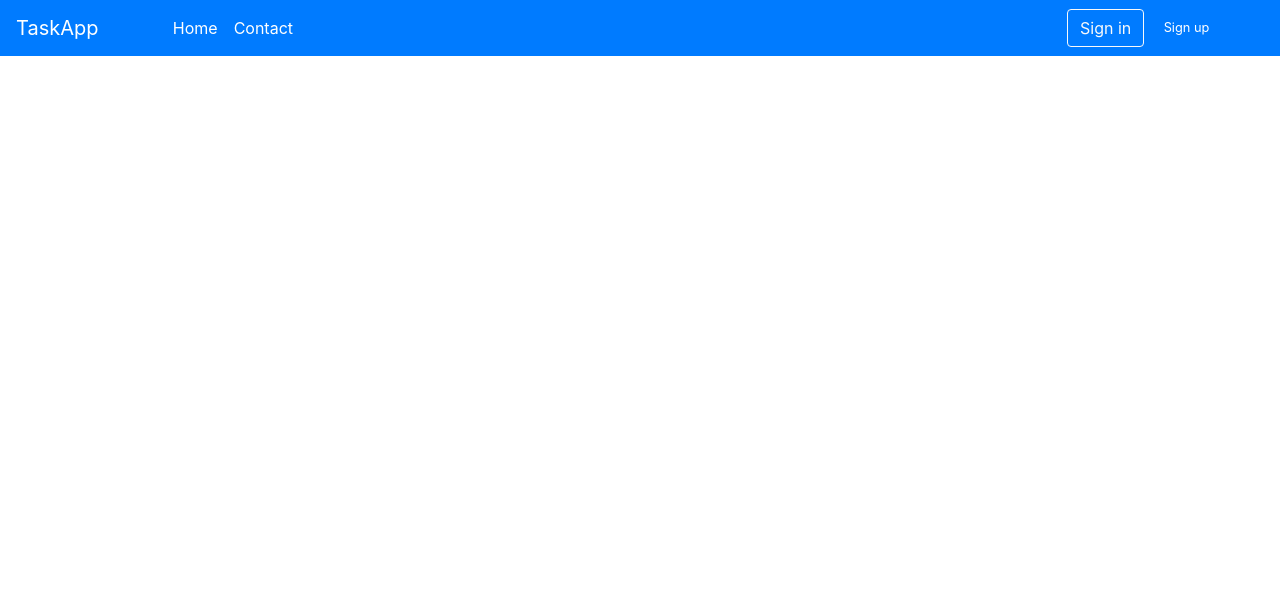
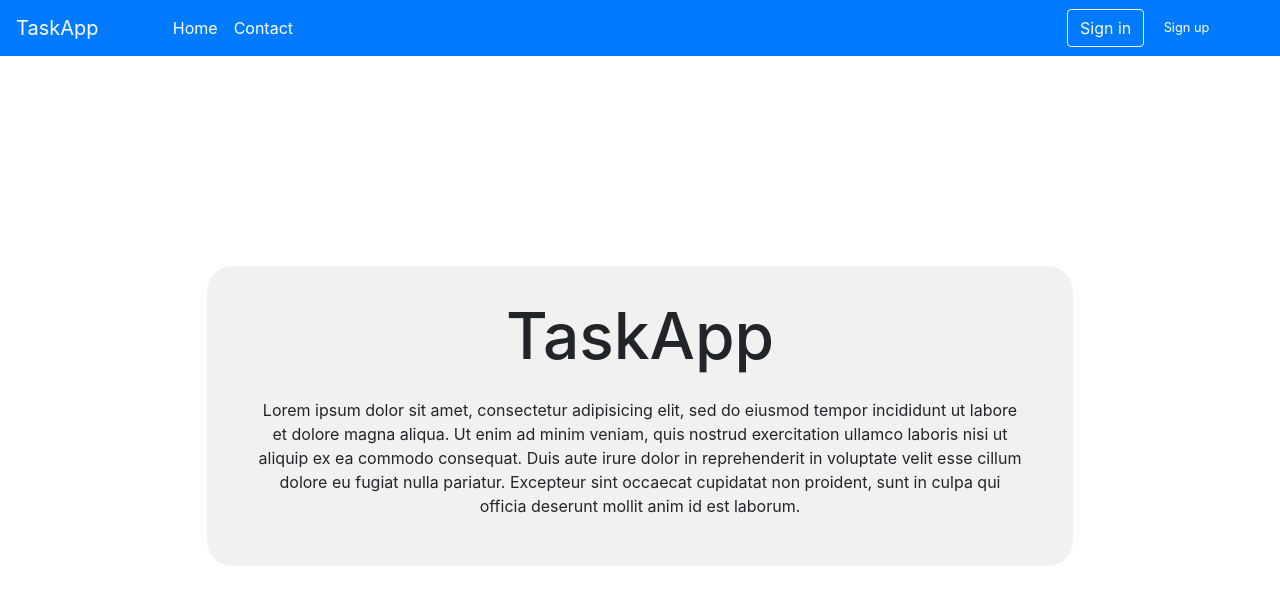
Before and after one commit to fdsosa/task-app-angular, an Angular app: page / in a window 1280 px wide. Shown: the top 604 px of the page. Built offline with nearby package versions, Linux system fonts and the light colour scheme.

Commit message:
feature/creating-components - Created home-content component

```diff
--- a/src/app/app.module.ts
+++ b/src/app/app.module.ts
@@ -5,6 +5,7 @@ import { Routes, RouterModule } from '@angular/router';
 import { HomeComponent } from './components/home/home.component';
 import { HeaderComponent } from './components/header/header.component';
 import { AppComponent } from './app.component';
+import { HomeContentComponent } from './components/home-content/home-content.component';
 
 const appRoutes: Routes = [
   {
@@ -26,7 +27,8 @@ const appRoutes: Routes = [
   declarations: [
     AppComponent,
     HomeComponent,
-    HeaderComponent
+    HeaderComponent,
+    HomeContentComponent
   ],
   imports: [
     BrowserModule,
--- /dev/null
+++ b/src/app/components/home-content/home-content.component.html
@@ -0,0 +1,11 @@
+<div class="container align-items-center d-flex justify-content-center boxHome">
+    <div>
+        <h1>TaskApp</h1>
+        <p class="mt-4">Lorem ipsum dolor sit amet, consectetur adipisicing elit, sed do eiusmod
+        tempor incididunt ut labore et dolore magna aliqua. Ut enim ad minim veniam,
+        quis nostrud exercitation ullamco laboris nisi ut aliquip ex ea commodo
+        consequat. Duis aute irure dolor in reprehenderit in voluptate velit esse
+        cillum dolore eu fugiat nulla pariatur. Excepteur sint occaecat cupidatat non
+        proident, sunt in culpa qui officia deserunt mollit anim id est laborum.</p>
+    </div>
+</div>
--- /dev/null
+++ b/src/app/components/home-content/home-content.component.scss
@@ -0,0 +1,23 @@
+.boxHome{
+	margin: auto;
+	width: 70%;
+	height: 90vh;
+	align-items: center;
+	flex-direction: column;
+	user-select: none;
+	text-align: center;
+
+    div{
+        padding: 2rem 1rem;
+        background-color: #f1f1f1;
+        border-radius: 25px;
+
+        h1{
+            font-size: 4rem;
+        }
+
+        p{
+            padding: 0 2rem;
+        }
+    }
+}
--- /dev/null
+++ b/src/app/components/home-content/home-content.component.ts
@@ -0,0 +1,15 @@
+import { Component, OnInit } from '@angular/core';
+
+@Component({
+  selector: 'app-home-content',
+  templateUrl: './home-content.component.html',
+  styleUrls: ['./home-content.component.scss']
+})
+export class HomeContentComponent implements OnInit {
+
+  constructor() { }
+
+  ngOnInit() {
+  }
+
+}
--- a/src/app/components/home/home.component.html
+++ b/src/app/components/home/home.component.html
@@ -1 +1,2 @@
 <app-header></app-header>
+<app-home-content></app-home-content>
--- a/src/app/components/home/home.component.scss
+++ b/src/app/components/home/home.component.scss
@@ -0,0 +1,3 @@
+body{
+	background-color: #f5fffa;
+}
```
Also changed, not shown: 1 other file (tests, documents, lock files or other folders).
